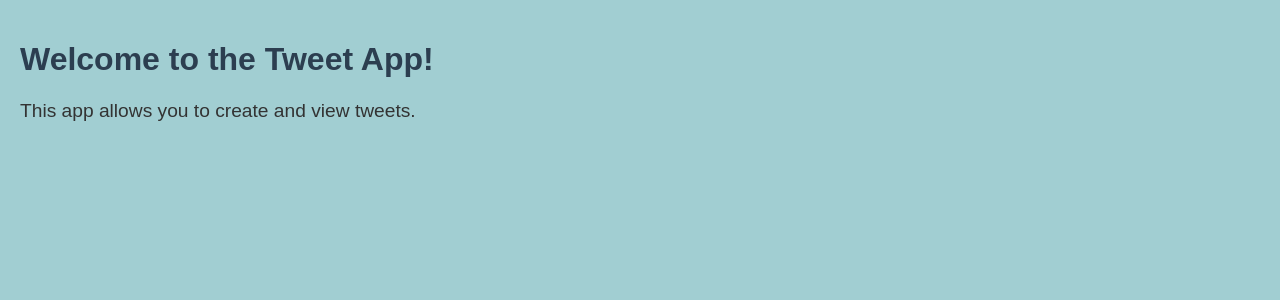
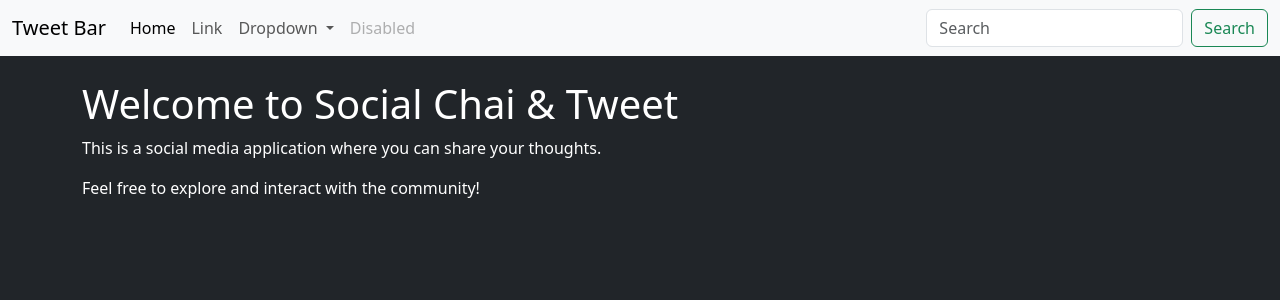
Before and after one commit to yogendrajairiya/SocialApp, a Django app: page /tweet/ in a window 1280 px wide. Shown: the top 300 px of the page. Run offline with Django 5.2, Linux system fonts and the light colour scheme.

Commit message:
Added Home and Navbar

```diff
--- /dev/null
+++ b/socialchai/templates/layout.html
@@ -0,0 +1,59 @@
+{% load static  %}
+<!DOCTYPE html>
+<html lang="en">
+<head>
+  <meta charset="UTF-8">
+  <meta name="viewport" content="width=device-width, initial-scale=1.0">
+  <link href="https://cdn.jsdelivr.net/npm/bootstrap@5.3.7/dist/css/bootstrap.min.css" rel="stylesheet" integrity="sha384-LN+7fdVzj6u52u30Kp6M/trliBMCMKTyK833zpbD+pXdCLuTusPj697FH4R/5mcr" crossorigin="anonymous">
+
+  <title>
+    {% block title %}
+      Social Chai
+    {% endblock %}
+  </title>
+</head>
+<body class="bg-dark text-white">
+  <nav class="navbar navbar-expand-lg bg-body-tertiary">
+    <div class="container-fluid">
+      <a class="navbar-brand" href="#">Tweet Bar</a>
+      <button class="navbar-toggler" type="button" data-bs-toggle="collapse" data-bs-target="#navbarSupportedContent" aria-controls="navbarSupportedContent" aria-expanded="false" aria-label="Toggle navigation">
+        <span class="navbar-toggler-icon"></span>
+      </button>
+      <div class="collapse navbar-collapse" id="navbarSupportedContent">
+        <ul class="navbar-nav me-auto mb-2 mb-lg-0">
+          <li class="nav-item">
+            <a class="nav-link active" aria-current="page" href="#">Home</a>
+          </li>
+          <li class="nav-item">
+            <a class="nav-link" href="#">Link</a>
+          </li>
+          <li class="nav-item dropdown">
+            <a class="nav-link dropdown-toggle" href="#" role="button" data-bs-toggle="dropdown" aria-expanded="false">
+              Dropdown
+            </a>
+            <ul class="dropdown-menu">
+              <li><a class="dropdown-item" href="#">Action</a></li>
+              <li><a class="dropdown-item" href="#">Another action</a></li>
+              <li><hr class="dropdown-divider"></li>
+              <li><a class="dropdown-item" href="#">Something else here</a></li>
+            </ul>
+          </li>
+          <li class="nav-item">
+            <a class="nav-link disabled" aria-disabled="true">Disabled</a>
+          </li>
+        </ul>
+        <form class="d-flex" role="search">
+          <input class="form-control me-2" type="search" placeholder="Search" aria-label="Search"/>
+          <button class="btn btn-outline-success" type="submit">Search</button>
+        </form>
+      </div>
+    </div>
+  </nav>
+  <div class="container mt-4">
+    {% block content %}
+      <h1>Welcome to Social Chai</h1>
+      <p>This is a social media application where you can share your thoughts.</p>
+    {% endblock %}
+  </div>
+</body>
+</html>
--- a/socialchai/tweet/templates/index.html
+++ b/socialchai/tweet/templates/index.html
@@ -1,27 +1,11 @@
-<!DOCTYPE html>
-<html lang="en">
-<head>
-  <meta charset="UTF-8">
-  <meta name="viewport" content="width=device-width, initial-scale=1.0">
-  <title>Document</title>
-  <style>
-    body {
-      font-family: Arial, sans-serif;
-      background-color:rgb(161, 206, 210);
-      color: #333;
-      margin: 0;
-      padding: 20px;
-    }
-    h1 {
-      color: #2c3e50;
-    }
-    p {
-      font-size: 1.2em;
-    }
-  </style>
-</head>
-<body>
-  <h1>Welcome to the Tweet App!</h1>
-  <p>This app allows you to create and view tweets.</p>
-</body>
-</html>
+{% extends 'layout.html' %}
+
+{% block title %}
+  Home - Social Chai
+{% endblock %}
+
+{% block content %}
+  <h1>Welcome to Social Chai & Tweet</h1>
+  <p>This is a social media application where you can share your thoughts.</p>
+  <p>Feel free to explore and interact with the community!</p>
+{% endblock %}
```
